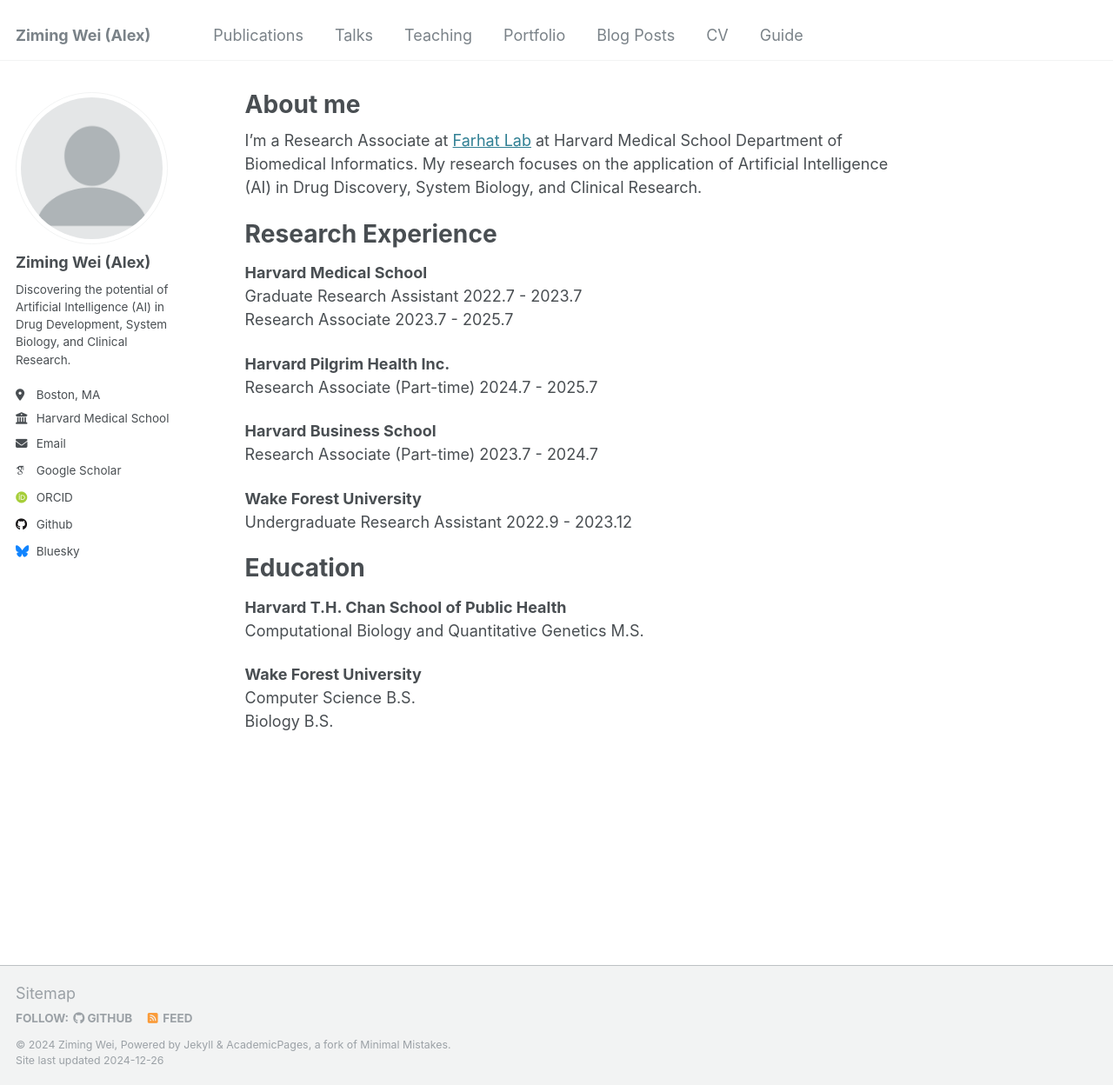
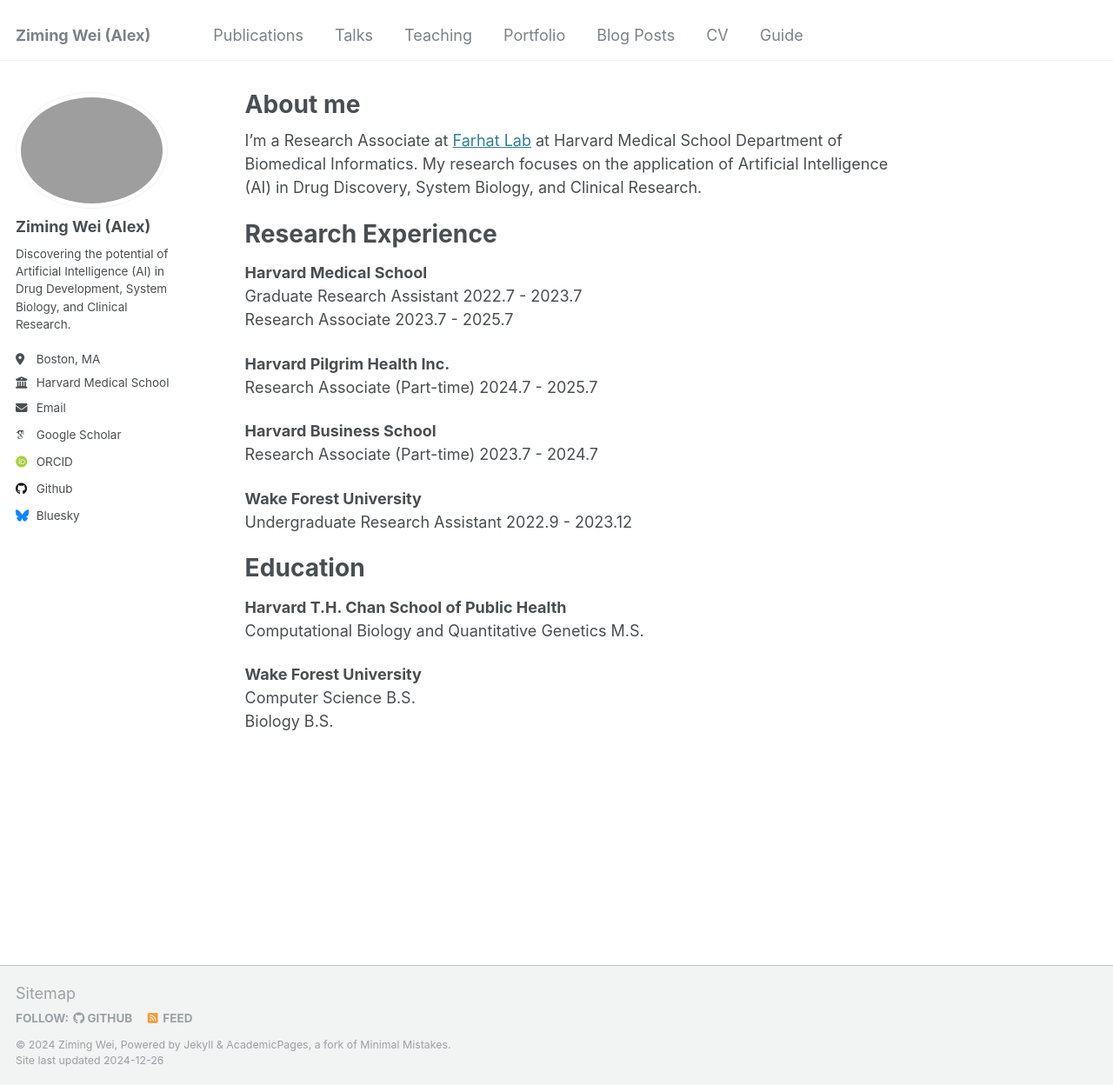
Before and after one commit to AlexWei21/AlexWei21.github.io, a Jekyll site: the page built from _pages/about.md, in a window 1280 px wide and 1248 px high. Shown: the whole window at 87% size. Built offline with Jekyll 4.4.1, drawn with Linux system fonts in a browser that asks for light colours; some web fonts are replaced.

Commit message:
Update _config.yml

```diff
--- a/_config.yml
+++ b/_config.yml
@@ -21,7 +21,7 @@
 #               Additional customization can be done by editing /_includes/author-profile.html
 author:
   # Biographic information
-  avatar           : "profile.png"
+  avatar           : "Alex_Profile_Pic.png"
   name             : "Ziming Wei (Alex)"
   pronouns         : # "he/him"
   bio              : "Discovering the potential of Artificial Intelligence (AI) in Drug Development, System Biology, and Clinical Research."
```
